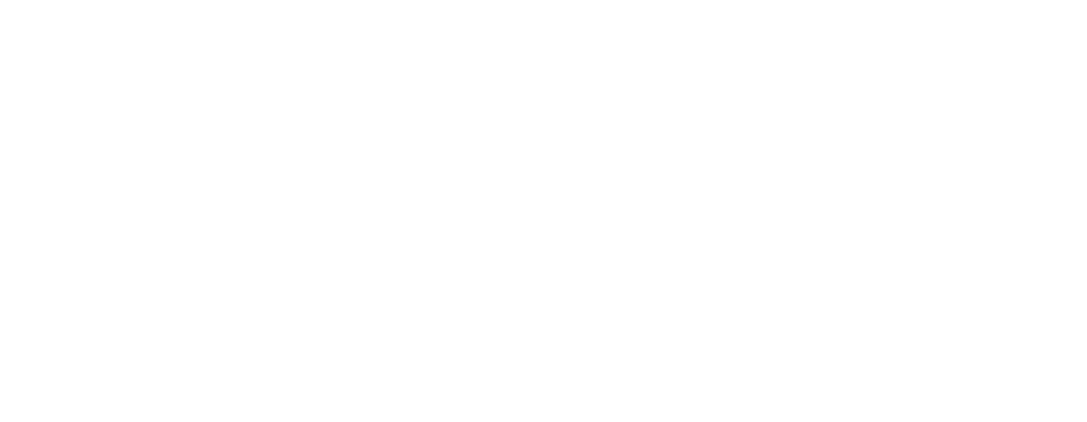
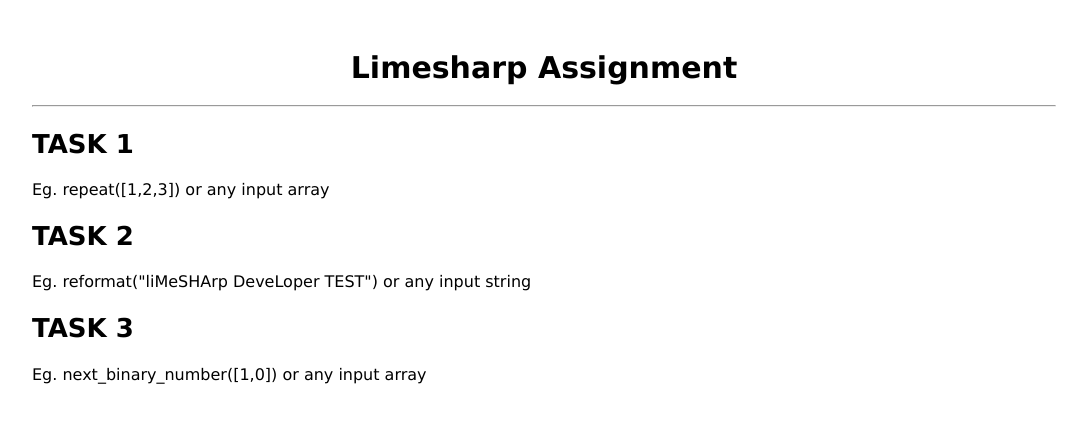
Before and after one commit to vijayadhithyanmohan1701/limesharp-assignment, a plain HTML site: page index.html in a window 1280 px wide. Shown: the whole page, without its empty margins (96-1183 px from the left). Drawn offline with Linux system fonts and the light colour scheme.

Commit message:
Final assignment commit

```diff
--- a/functions.js
+++ b/functions.js
@@ -17,10 +17,9 @@ function reformat(str){
                 return letter.toLowerCase();
             }
         }).join("");
-        console.log(word);
+    //console.log(word);
        if(index === 0){
             myStr = myStr + word.charAt(0).toUpperCase() + word.slice(1) + " ";
-
         }else{
             myStr = myStr + word.toLowerCase() + " ";
         }
--- a/index.html
+++ b/index.html
@@ -1,8 +1,33 @@
 <html>
     <head>
         <script defer src="./functions.js"></script>
+        <style>
+            body{
+                font-family: 'Lucida Sans', 'Lucida Sans Regular', 'Lucida Grande', 'Lucida Sans Unicode', Geneva, Verdana, sans-serif;
+                width: 80%;
+                margin: 50px auto;
+            }
+            h1{
+                font-size: 30px;
+                text-align: center;
+            }
+            h2{
+                font-size: 26px;
+            }
+            .task_details{
+                font-size: 16px;
+                font-weight: 500;
+            }
+        </style>
     </head>
     <body>
-
+        <h1>Limesharp Assignment</h1>
+        <hr>
+        <h2>TASK 1</h2>
+        <p class="task_details">Eg. repeat([1,2,3]) or any input array</p>
+        <h2>TASK 2</h2>
+        <p class="task_details">Eg. reformat("liMeSHArp DeveLoper TEST") or any input string</p>
+        <h2>TASK 3</h2>
+        <Eg. class="task_details">Eg. next_binary_number([1,0]) or any input array</p>
     </body>
 </html>
```
Also changed, not shown: 1 other file.
